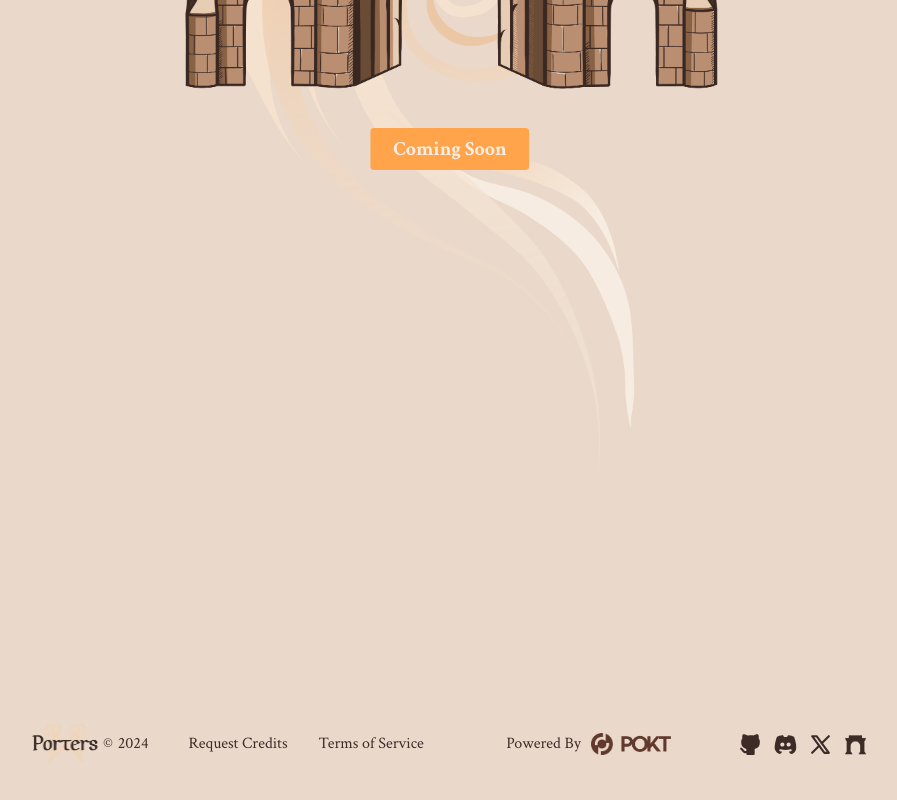
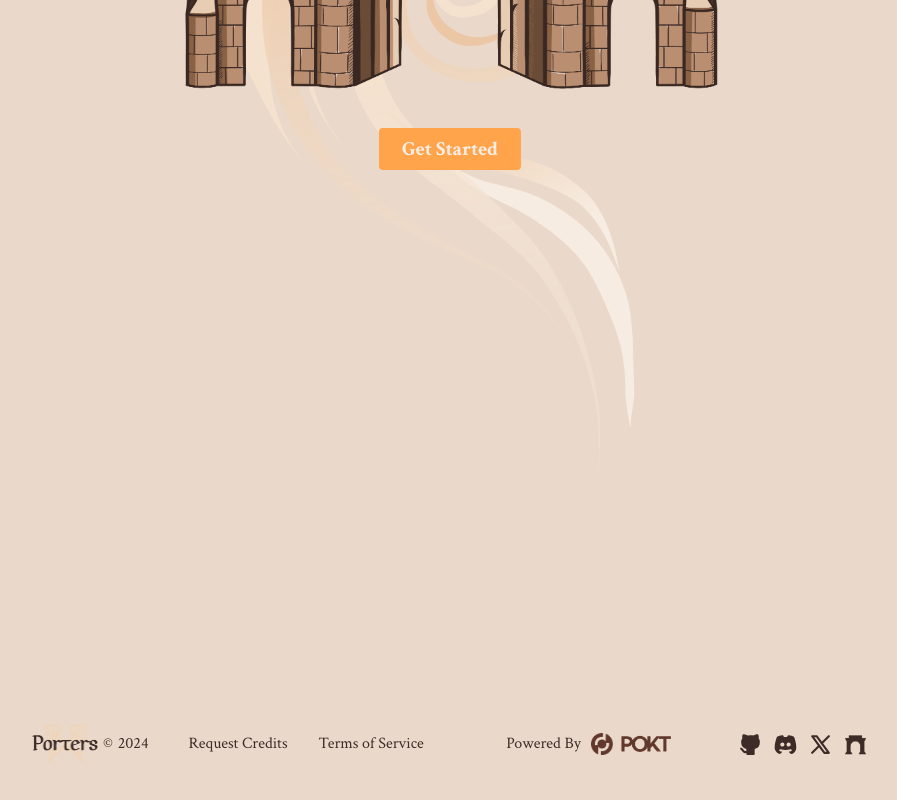
Before and after one commit to porters-xyz/gateway-demo, a Next.js app in the folder web-portal/frontend/: page / in a window 1280 px wide. Shown: the part 4260-5060 px from the top of the page, without its empty margins (190-1087 px from the left). Built offline with nearby package versions, Linux system fonts and the light colour scheme; no server answers; a web font is replaced by a local one; what connectkit, wagmi would draw is missing.

Commit message:
typos fix

```diff
--- a/web-portal/frontend/components/dashboard/layout.tsx
+++ b/web-portal/frontend/components/dashboard/layout.tsx
@@ -236,7 +236,7 @@ export default function DashboardLayout({
               my={32}
               bg="#F9DCBF"
             >
-              Your relay request balance is running low, Please top-up you
+              Your relay request balance is running low, Please top-up your
               balance by redeeming some PORTR tokens.
             </Alert>
           )}
--- a/web-portal/frontend/components/home/06-Enter-Now.tsx
+++ b/web-portal/frontend/components/home/06-Enter-Now.tsx
@@ -28,9 +28,9 @@ export default function EnterNow() {
                     transform: "translate(-50%, -50%)",
                 }}
             >
-                <Link href="#">
-                    <Button>Coming Soon</Button>
-                </Link>
+            <Link href="/login">
+                <Button>Get Started</Button>
+            </Link>
             </Flex>
         </Container>
     );
```
